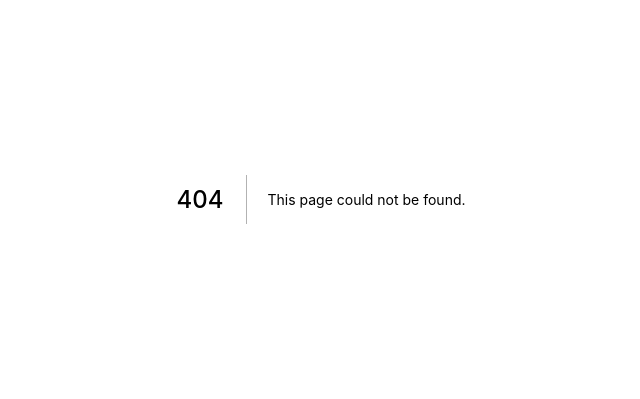
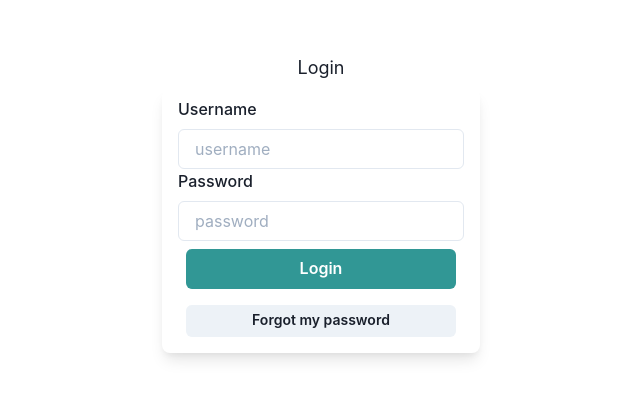
Before and after one commit to chxru/sem5-webdev, a Next.js app in the folder frontend/: page /login in a window 1280 px wide. Before the commit this address had no page. Shown: the part 201-600 px from the top of the page, without its empty margins (319-959 px from the left). Built offline with nearby package versions, Linux system fonts and the light colour scheme.

Commit message:
Create login page

```diff
--- /dev/null
+++ b/frontend/pages/login.tsx
@@ -0,0 +1,119 @@
+import React, { useContext } from "react";
+import {
+  Box,
+  Button,
+  Center,
+  Container,
+  Flex,
+  FormControl,
+  FormHelperText,
+  FormLabel,
+  Input,
+  Text,
+} from "@chakra-ui/react";
+import { useForm } from "react-hook-form";
+import Head from "next/head";
+import NotifyContext from "../contexts/notify-context";
+
+interface LoginForm {
+  username: string;
+  password: string;
+}
+
+const LoginPage: React.FC = () => {
+  const {
+    handleSubmit,
+    formState: { errors },
+    register,
+  } = useForm<LoginForm>();
+  const notify = useContext(NotifyContext);
+
+  // form submit
+  const onSubmit = async (values: LoginForm) => {
+    try {
+      const request = await fetch("http://localhost:3001/auth/login", {
+        method: "POST",
+        headers: {
+          "Content-Type": "application/json;charset=utf-8",
+        },
+        body: JSON.stringify(values),
+      });
+
+      const response: { result: boolean; err?: string } = await request.json();
+
+      if (response.result) {
+        notify.NewAlert({ msg: "User authenticated", status: "success" });
+      } else {
+        notify.NewAlert({
+          msg: "User authentication failed",
+          description: response.err,
+          status: "error",
+        });
+      }
+    } catch (error) {
+      notify.NewAlert({
+        msg: "Something is wrong",
+        status: "error",
+      });
+    }
+  };
+
+  return (
+    <>
+      <Head>
+        <title>Login</title>
+        <link rel="icon" href="/favicon.ico" />
+      </Head>
+
+      <Center w="100vw" h="100vh">
+        <Container width="350px">
+          <Text align="center" paddingY="2" fontSize="lg">
+            Login
+          </Text>
+          <Box
+            backgroundColor="white"
+            paddingY="2"
+            paddingX="4"
+            boxShadow="lg"
+            rounded="lg"
+          >
+            <form onSubmit={handleSubmit(onSubmit)}>
+              <FormControl>
+                <FormLabel htmlFor="username">Username</FormLabel>
+                <Input
+                  {...register("username", { required: true })}
+                  placeholder="username"
+                />
+                {errors.username && (
+                  <FormHelperText>This field is required</FormHelperText>
+                )}
+              </FormControl>
+              <FormControl>
+                <FormLabel htmlFor="password">Password</FormLabel>
+                <Input
+                  {...register("password", { required: true })}
+                  placeholder="password"
+                  type="password"
+                />
+                {errors.password && (
+                  <FormHelperText>This field is required</FormHelperText>
+                )}
+              </FormControl>
+
+              <Flex direction="column">
+                <Button type="submit" m="2" colorScheme="teal">
+                  Login
+                </Button>
+                <Button m="2" size="sm">
+                  Forgot my password
+                </Button>
+              </Flex>
+            </form>
+          </Box>
+        </Container>
+      </Center>
+    </>
+  );
+};
+
+export default LoginPage;
```
